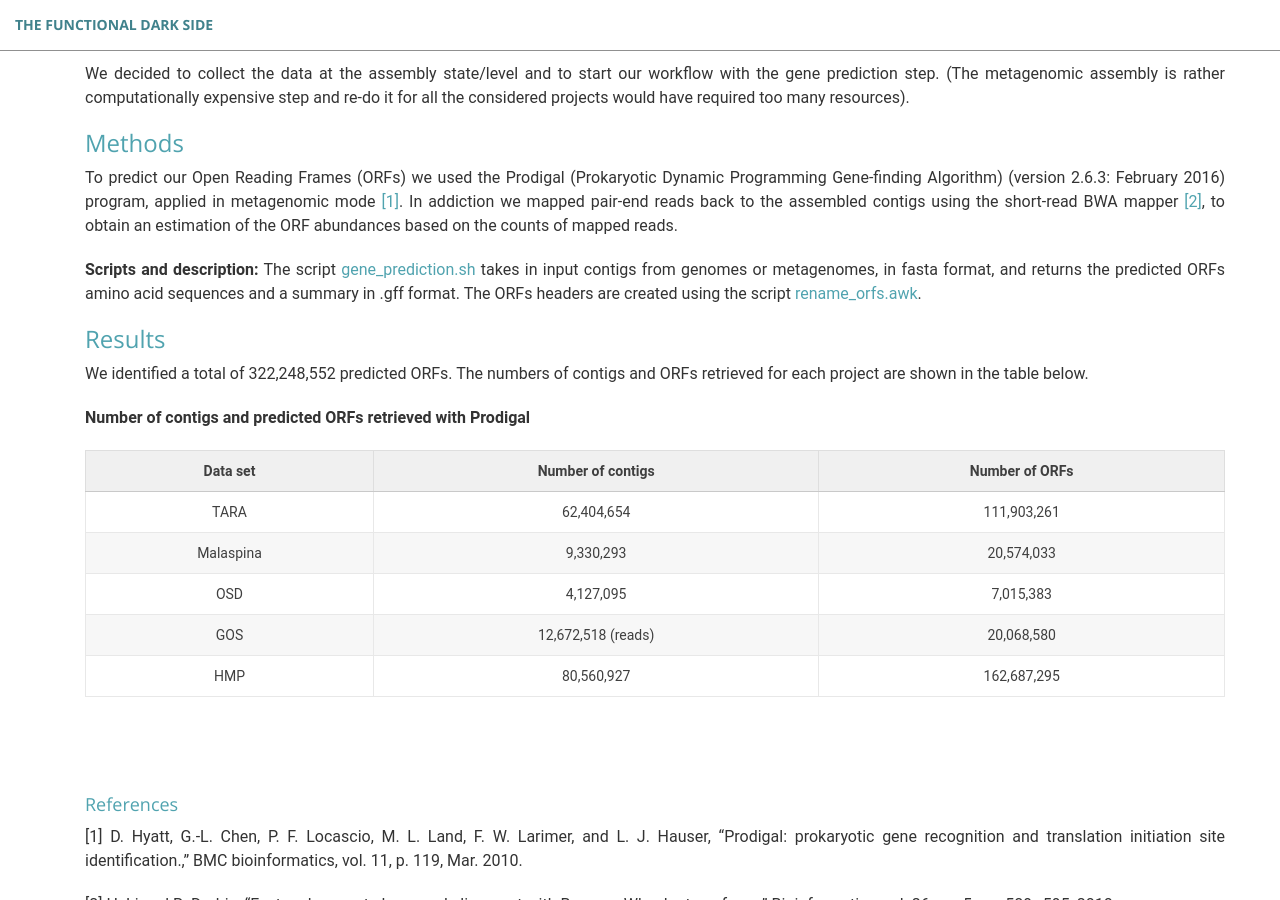
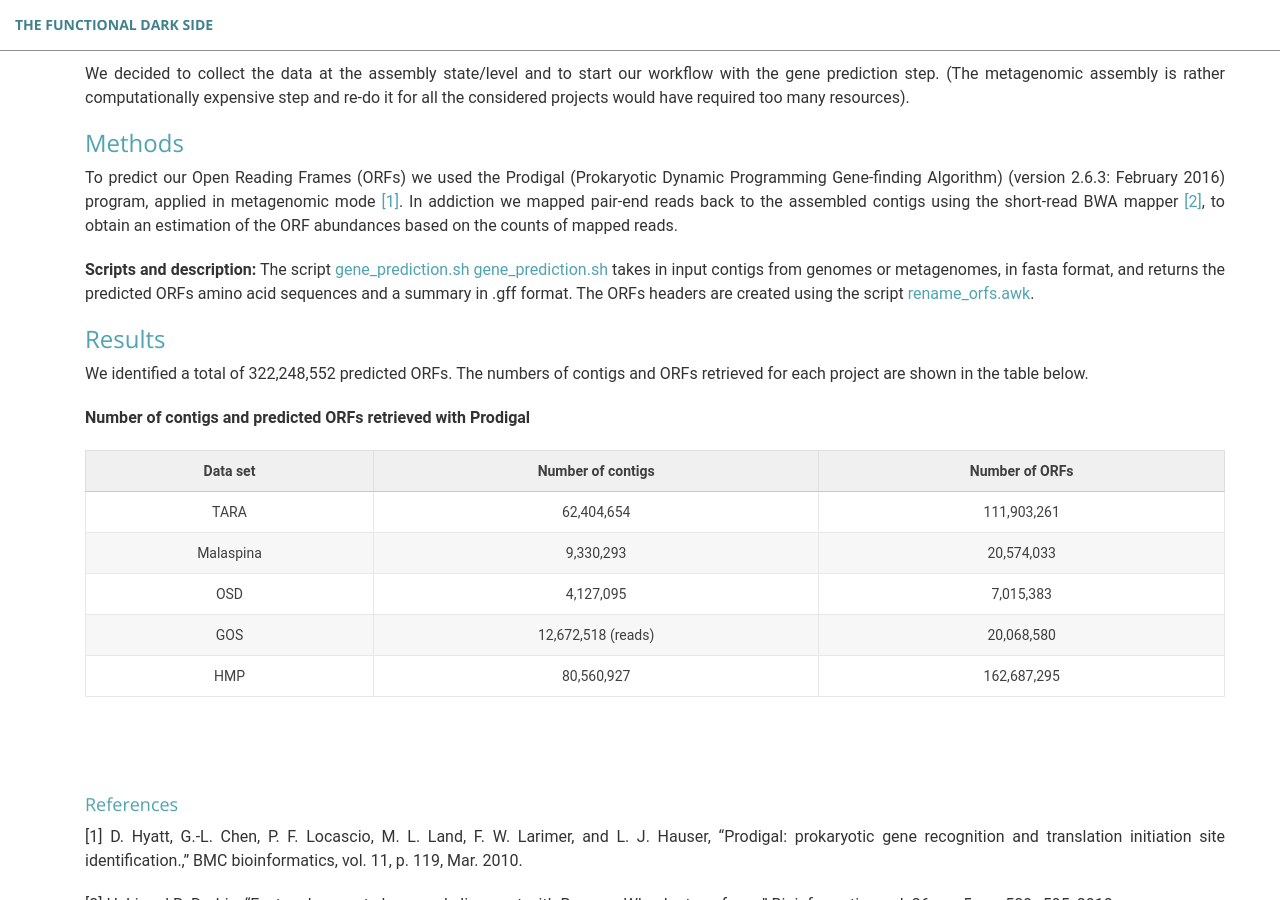
Before and after one commit to functional-dark-side/functional-dark-side.github.io, a Jekyll site: the page built from 2_Gene_prediction.md, in a window 1280 px wide and 900 px high, scrolled down 340 px. Built offline with Jekyll 4.4.1, drawn with Linux system fonts in a browser that asks for light colours; a script that is not in the unit is left out.

Commit message:
working on links

```diff
--- a/2_Gene_prediction.md
+++ b/2_Gene_prediction.md
@@ -8,7 +8,7 @@
 <h3 class="section-heading  text-primary">Methods</h3>
 To predict our Open Reading Frames (ORFs) we used the Prodigal (Prokaryotic Dynamic Programming Gene-finding Algorithm) (version 2.6.3: February 2016) program, applied in metagenomic mode [[1]](#1). In addiction we mapped pair-end reads back to the assembled contigs using the short-read BWA mapper [[2]](#2), to obtain an estimation of the ORF abundances based on the counts of mapped reads.
 
-**Scripts and description:** The script [gene_prediction.sh](scripts/Gene_prediction/gene_prediction) takes in input contigs from genomes or metagenomes, in fasta format, and returns the predicted ORFs amino acid sequences and a summary in .gff format. The ORFs headers are created using the script [rename_orfs.awk](scripts/Gene_prediction/rename_orfs.awk).
+**Scripts and description:** The script [gene_prediction.sh](scripts/Gene_prediction/gene_prediction.sh) <a href="scripts/Gene_prediction/gene_prediction.sh">gene_prediction.sh</a> takes in input contigs from genomes or metagenomes, in fasta format, and returns the predicted ORFs amino acid sequences and a summary in .gff format. The ORFs headers are created using the script [rename_orfs.awk](scripts/Gene_prediction/rename_orfs.awk).
 
 <h3 class="section-heading  text-primary">Results</h3>
 We identified a total of 322,248,552 predicted ORFs.
--- a/_config.yml
+++ b/_config.yml
@@ -20,4 +20,4 @@
 
 relative_links:
   enabled: true
-  collections: true
+  collections: false
```
